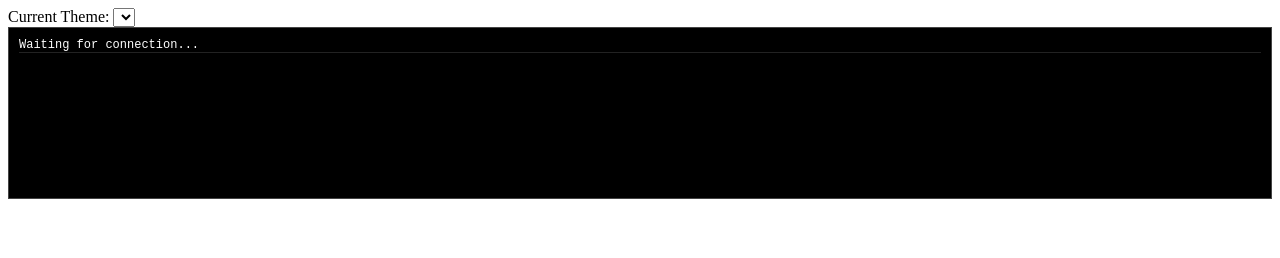
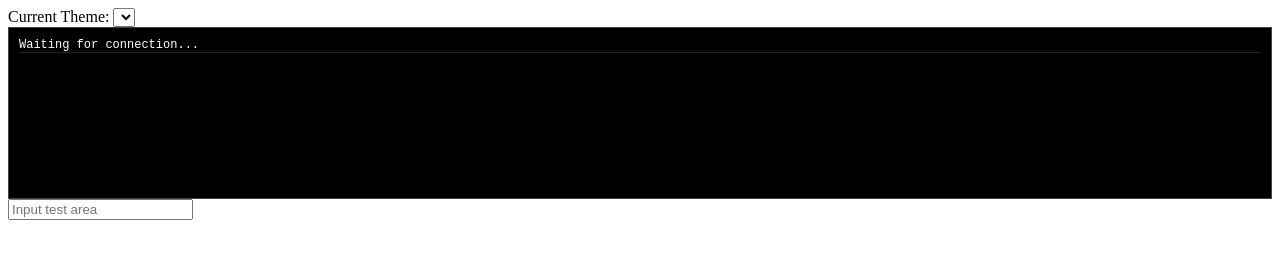
Before and after one commit to maxwissink/OmniPanel, an Electron app: page app/resources/index.html in a window 1280 px wide. Drawn offline with Linux system fonts and the light colour scheme; no server answers.

Commit message:
small input test area

```diff
--- a/app/resources/index.html
+++ b/app/resources/index.html
@@ -20,6 +20,9 @@
     <div id="log-container">
         <div class="log-entry">Waiting for connection...</div>
     </div>
+    <div class="test-area">
+        <input placeholder="Input test area" type="text">
+    </div>
 </body>
 
 </html>
```
